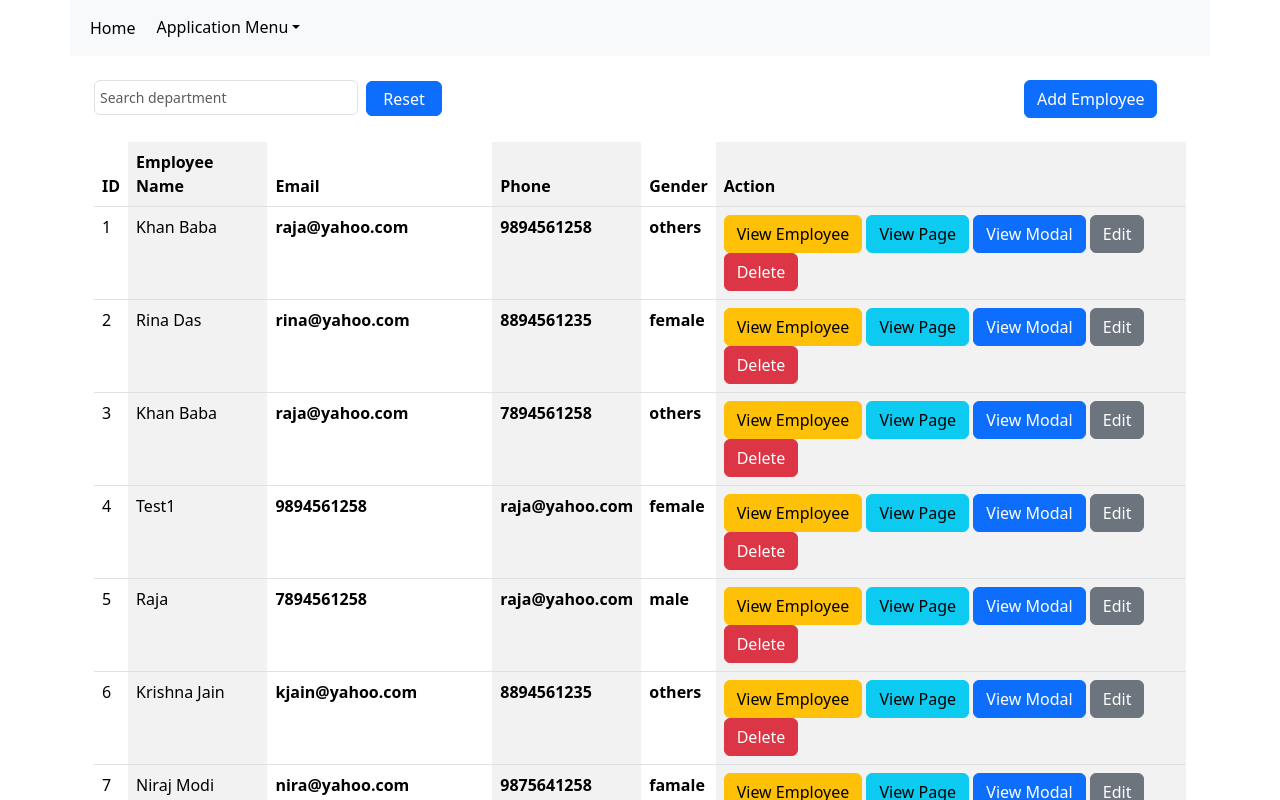
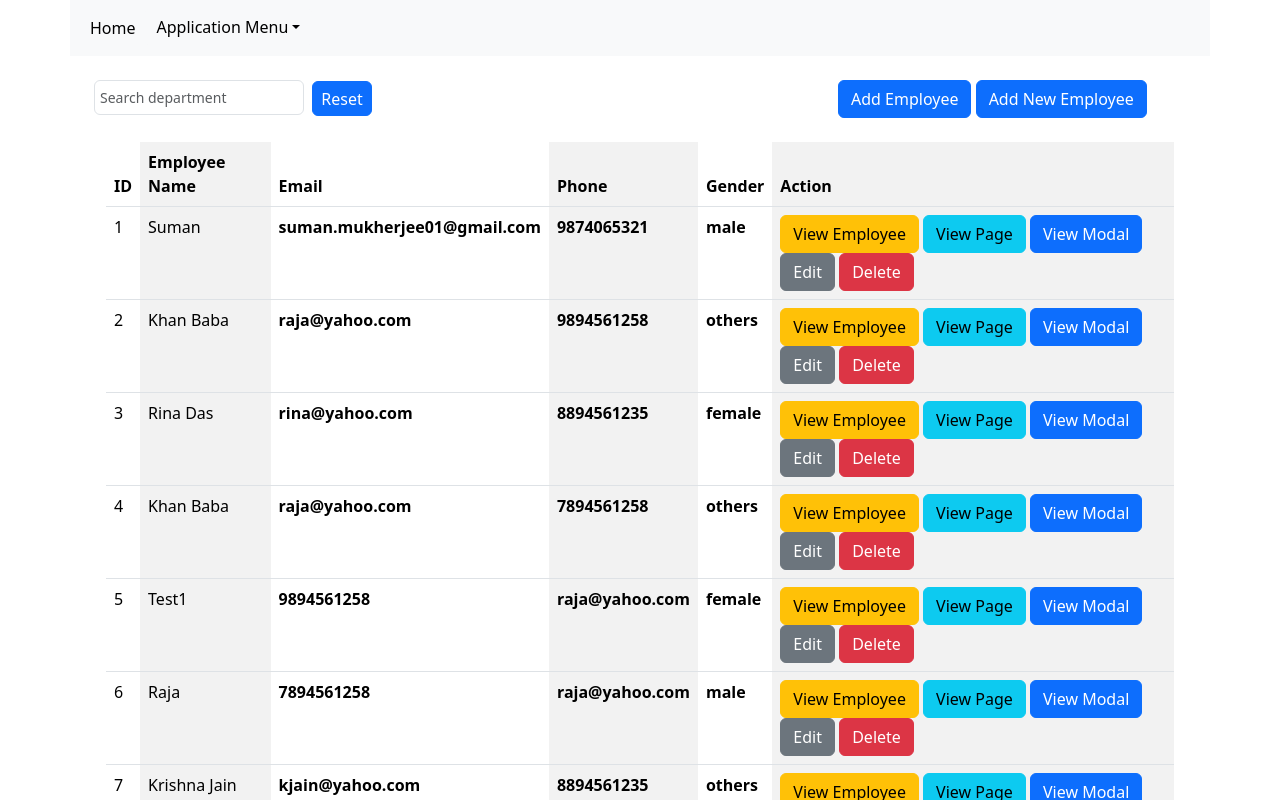
Before and after one commit to gitcoder-23/User-Data-React18, a React (Create React App) app: page /employeelist in a window 1280 px wide. Shown: the top 800 px of the page. Built offline with nearby package versions, Linux system fonts and the light colour scheme; data requests are answered from the project's data file.

Commit message:
div on table

```diff
--- a/db.json
+++ b/db.json
@@ -58,6 +58,13 @@
       "email": "raja@yahoo.com",
       "phone": "9894561258",
       "gender": "others"
+    },
+    {
+      "id": 1686583248225,
+      "employeename": "Suman",
+      "email": "suman.mukherjee01@gmail.com",
+      "phone": "9874065321",
+      "gender": "male"
     }
   ]
 }
--- a/src/app_using_jsonserver/employeeCrud/EmployeeList.js
+++ b/src/app_using_jsonserver/employeeCrud/EmployeeList.js
@@ -87,7 +87,7 @@ const EmployeeList = () => {
       />
       {/* View Button end*/}
       <div className="row mb-4">
-        <div className="col-md-10">
+        <div className="col-md-8">
           {/* Search Start */}
           <EmployeeSearch
             getSearch={getSearch}
@@ -97,9 +97,12 @@ const EmployeeList = () => {
 
           {/* Search End */}
         </div>
-        <div className="col-md-2">
+        <div className="col-md-4">
           <Link className="btn btn-primary" to="/employee/add">
             Add Employee
+          </Link>{' '}
+          <Link className="btn btn-primary" to="/employee/add">
+            Add New Employee
           </Link>{' '}
         </div>
       </div>
@@ -118,7 +121,8 @@ const EmployeeList = () => {
         <h2>{message}</h2>
       ) : (
         <>
-          <Table striped="columns">
+        <div className="container my-4">
+        <Table striped="columns">
             <thead>
               <tr>
                 <th>ID</th>
@@ -194,6 +198,8 @@ const EmployeeList = () => {
                   );
                 })}
           </Table>
+        </div>
+
         </>
       )}
     </div>
```
